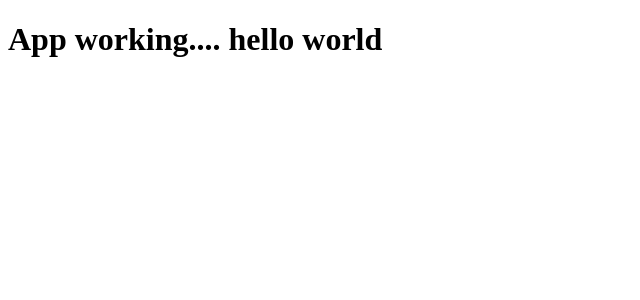
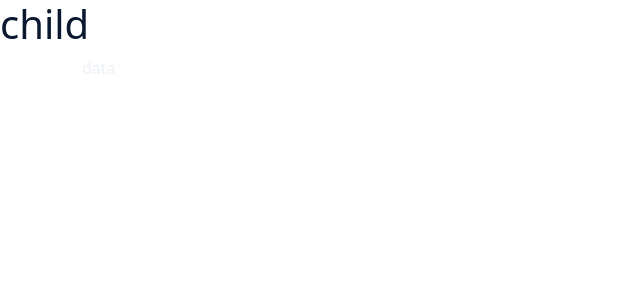
Before and after one commit to nurav1997/learningfe, an Angular app: page / in a window 1280 px wide. Shown: the top 300 px of the page, without its empty margins (0-640 px from the left). Built offline with nearby package versions, Linux system fonts and the light colour scheme.

Commit message:
css added

```diff
--- a/src/app/app.component.css
+++ b/src/app/app.component.css
@@ -0,0 +1,3 @@
+h1{
+    color: var(--theme-color)
+}
--- a/src/app/app.component.html
+++ b/src/app/app.component.html
@@ -1,2 +1,4 @@
-<h1>App working.... hello world</h1>
+<h1>child</h1>
+
+<app-landing-page></app-landing-page>
 <router-outlet></router-outlet>
--- a/src/app/app.module.ts
+++ b/src/app/app.module.ts
@@ -3,10 +3,12 @@
 
 import { AppRoutingModule } from './app-routing.module';
 import { AppComponent } from './app.component';
+import { LandingPageComponent } from './landing-page/landing-page.component';
 
 @NgModule({
   declarations: [
-    AppComponent
+    AppComponent,
+    LandingPageComponent
   ],
   imports: [
     BrowserModule,
--- /dev/null
+++ b/src/app/landing-page/landing-page.component.html
@@ -0,0 +1 @@
+<div class="container">data</div>
--- /dev/null
+++ b/src/app/landing-page/landing-page.component.ts
@@ -0,0 +1,17 @@
+import { Component, OnInit } from '@angular/core';
+
+@Component({
+  selector: 'app-landing-page',
+  templateUrl: './landing-page.component.html',
+  styleUrls: ['./landing-page.component.css']
+})
+export class LandingPageComponent implements OnInit {
+
+
+
+  constructor() { }
+
+  ngOnInit(): void {
+  }
+
+}
--- a/src/index.html
+++ b/src/index.html
@@ -1,11 +1,17 @@
-<!doctype html>
+<!DOCTYPE html>
 <html lang="en">
   <head>
-  <meta charset="utf-8">
+    <meta charset="utf-8" />
     <title>Learningfe</title>
-  <base href="/">
-  <meta name="viewport" content="width=device-width, initial-scale=1">
-  <link rel="icon" type="image/x-icon" href="favicon.ico">
+    <base href="/" />
+    <meta name="viewport" content="width=device-width, initial-scale=1" />
+    <link rel="icon" type="image/x-icon" href="favicon.ico" />
+    <link
+      href="https://cdn.jsdelivr.net/npm/bootstrap@5.0.2/dist/css/bootstrap.min.css"
+      rel="stylesheet"
+      integrity="sha384-EVSTQN3/azprG1Anm3QDgpJLIm9Nao0Yz1ztcQTwFspd3yD65VohhpuuCOmLASjC"
+      crossorigin="anonymous"
+    />
   </head>
   <body>
     <app-root></app-root>
--- a/src/styles.css
+++ b/src/styles.css
@@ -1 +1,10 @@
 /* You can add global styles to this file, and also import other style files */
+:root {
+    --theme-color: #0a1930;
+    --text-color: #ecf1f7;
+}
+
+body {
+    background-color: var(--main-bg-color);
+    color: var(--text-color);
+}
```
Also changed, not shown: src/app/landing-page/landing-page.component.css (added), 1 other file (tests, documents, lock files or other folders). Lines whose indentation alone changed are shown as unchanged.
